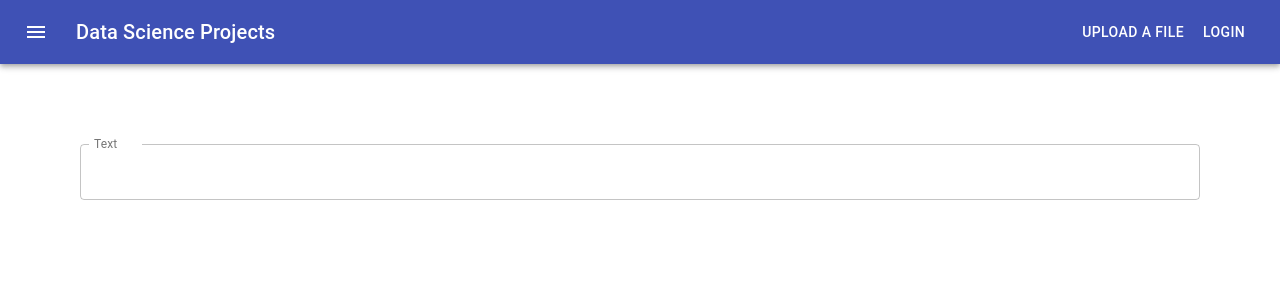
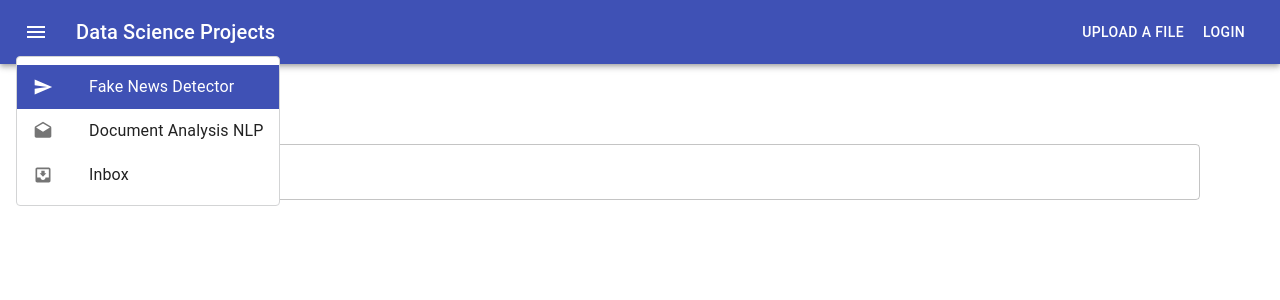
Before and after one commit to fwbrandao/projects_dashboard, a React (Create React App) app: page / in a window 1280 px wide. Both pictures are taken after a click on the button "menu". Shown: the top 300 px of the page. Built offline with nearby package versions, Linux system fonts and the light colour scheme.

Commit message:
feat: added project menu

```diff
--- a/src/App.js
+++ b/src/App.js
@@ -1,9 +1,8 @@
 import React from 'react';
-import { AppBar, IconButton, Box, Button, Typography, Toolbar, makeStyles }
+import { AppBar, Box, Button, Typography, Toolbar, makeStyles }
   from '@material-ui/core';
-import MenuIcon from '@material-ui/icons/Menu';
-
 import TextBox from './components/textBox'
+import CustomizedMenus from './components/menu/index';
 
 const useStyles = makeStyles(theme => ({
   root: {
@@ -27,9 +26,10 @@ const App = () => {
     <Box className={classes.root}>
       <AppBar position="static">
         <Toolbar>
-          <IconButton edge="start" className={classes.menuButton} color="inherit" aria-label="menu">
+          {/* <IconButton edge="start" className={classes.menuButton} color="inherit" aria-label="menu">
             <MenuIcon />
-          </IconButton>
+          </IconButton> */}
+          <CustomizedMenus/>
           <Typography variant="h6" className={classes.title}>
             Data Science Projects
           </Typography>
--- /dev/null
+++ b/src/components/menu/index.jsx
@@ -0,0 +1,104 @@
+import React from 'react';
+import {
+    withStyles,
+    Menu,
+    MenuItem,
+    ListItemIcon,
+    ListItemText,
+    IconButton,
+    makeStyles
+} from '@material-ui/core';
+import InboxIcon from '@material-ui/icons/MoveToInbox';
+import DraftsIcon from '@material-ui/icons/Drafts';
+import SendIcon from '@material-ui/icons/Send';
+import MenuIcon from '@material-ui/icons/Menu';
+
+const useStyles = makeStyles(theme => ({
+    menuButton: {
+        marginRight: theme.spacing(2),
+    },
+}));
+
+const StyledMenu = withStyles({
+    paper: {
+        border: '1px solid #d3d4d5',
+    },
+})(props => (
+    <Menu
+        elevation={0}
+        getContentAnchorEl={null}
+        anchorOrigin={{
+            vertical: 'bottom',
+            horizontal: 'center',
+        }}
+        transformOrigin={{
+            vertical: 'top',
+            horizontal: 'center',
+        }}
+        {...props}
+    />
+));
+
+const StyledMenuItem = withStyles(theme => ({
+    root: {
+        '&:focus': {
+            backgroundColor: theme.palette.primary.main,
+            '& .MuiListItemIcon-root, & .MuiListItemText-primary': {
+                color: theme.palette.common.white,
+            },
+        },
+    },
+}))(MenuItem);
+
+export default function CustomizedMenus() {
+    const classes = useStyles();
+    const [anchorEl, setAnchorEl] = React.useState(null);
+
+    const handleClick = event => {
+        setAnchorEl(event.currentTarget);
+    };
+
+    const handleClose = () => {
+        setAnchorEl(null);
+    };
+
+    return (
+        <div>
+            <IconButton
+                edge="start"
+                className={classes.menuButton}
+                color="inherit"
+                aria-label="menu"
+                onClick={handleClick}
+            >
+                <MenuIcon />
+            </IconButton>
+            <StyledMenu
+                id="customized-menu"
+                anchorEl={anchorEl}
+                keepMounted
+                open={Boolean(anchorEl)}
+                onClose={handleClose}
+            >
+                <StyledMenuItem>
+                    <ListItemIcon>
+                        <SendIcon fontSize="small" />
+                    </ListItemIcon>
+                    <ListItemText primary="Fake News Detector" />
+                </StyledMenuItem>
+                <StyledMenuItem>
+                    <ListItemIcon>
+                        <DraftsIcon fontSize="small" />
+                    </ListItemIcon>
+                    <ListItemText primary="Document Analysis NLP" />
+                </StyledMenuItem>
+                <StyledMenuItem>
+                    <ListItemIcon>
+                        <InboxIcon fontSize="small" />
+                    </ListItemIcon>
+                    <ListItemText primary="Inbox" />
+                </StyledMenuItem>
+            </StyledMenu>
+        </div>
+    );
+}
```
